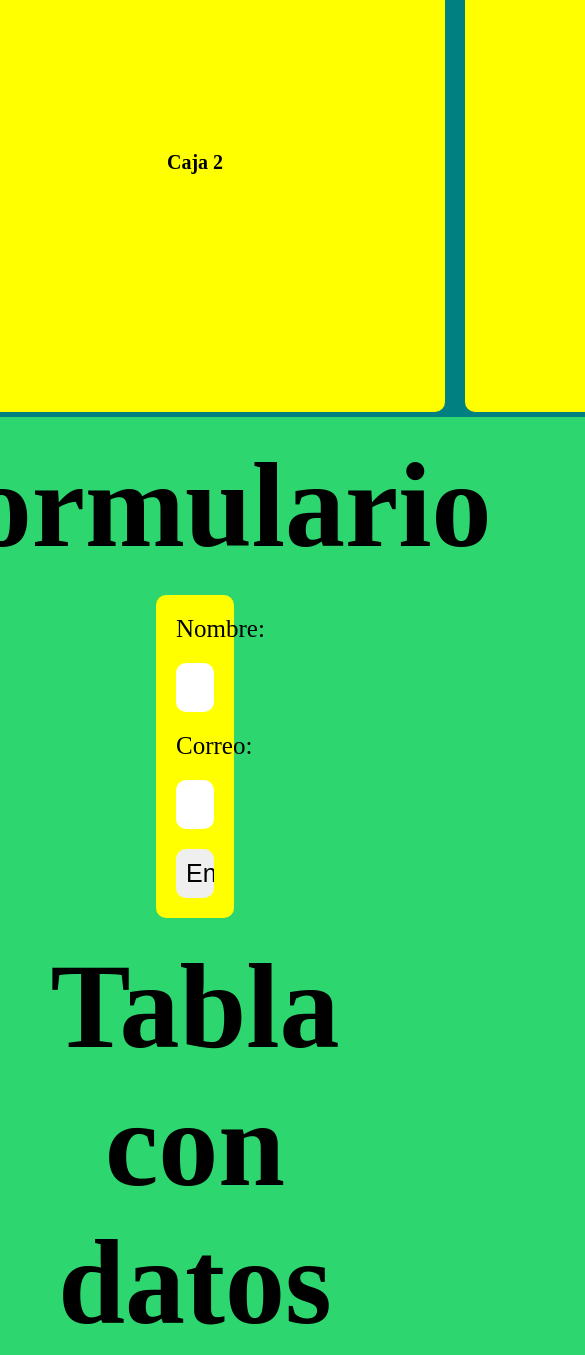
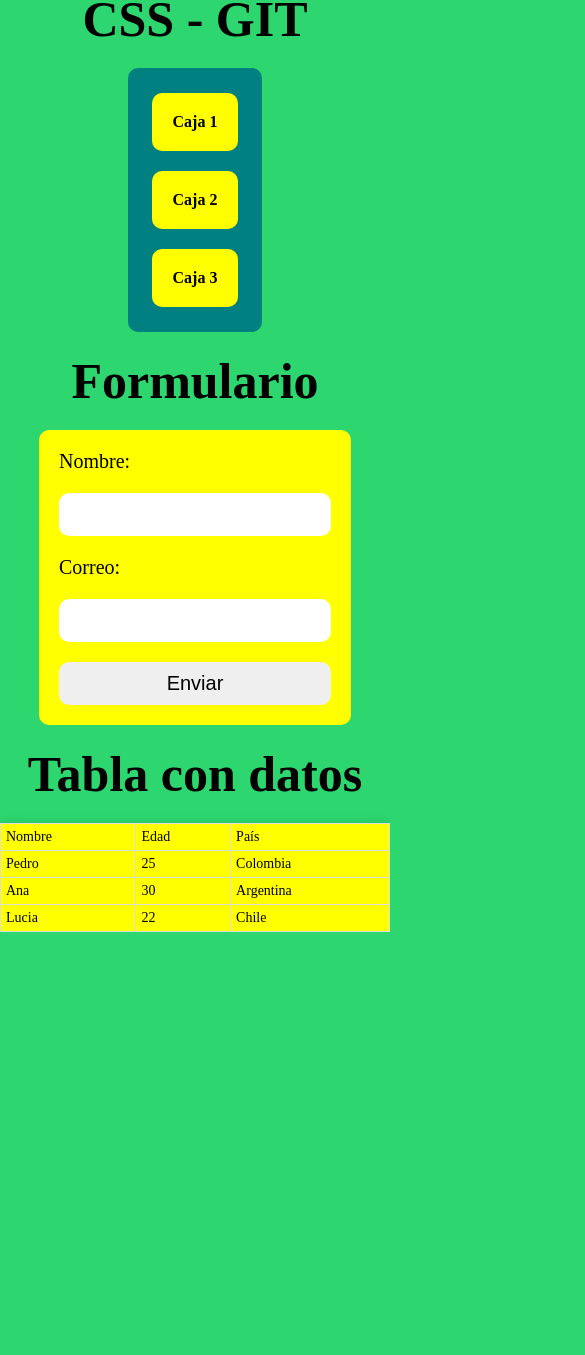
Before and after one commit to YeisonOtalvaro18/REPASO-HTML---GIT, a plain HTML site: page index.html in a window 390 px wide. Shown: the top 1355 px of the page, 585 px wide, since content can reach past the window. After the commit the page ends 932 px from the top, so only its background shows below. Drawn offline with Linux system fonts and the light colour scheme.

Commit message:
Agregando mediaqueris y hovers

```diff
--- a/style.css
+++ b/style.css
@@ -80,3 +80,63 @@ th {
     background-color: #007BFF;
     color: white;
 }
+input[type="button"]:hover {
+    background-color: #0056b3;
+}
+
+
+@media (max-width: 1024px) {
+    h1, h2, h3 {
+        font-size: 80px;
+    }
+
+    .padre {
+        flex-direction: column;
+        height: auto;
+        padding: 20px;
+    }
+
+    .hijo {
+        width: 80%;
+        height: auto;
+        font-size: 18px;
+    }
+
+    form {
+        width: 60%;
+    }
+
+    table {
+        width: 90%;
+    }
+}
+
+
+@media (max-width: 768px) {
+    h1, h2, h3 {
+        font-size: 50px;
+    }
+
+    .hijo {
+        width: 90%;
+        font-size: 16px;
+    }
+
+    form {
+        width: 80%;
+        font-size: 20px;
+    }
+
+    input {
+        font-size: 20px;
+    }
+
+    table {
+        width: 100%;
+        font-size: 14px;
+    }
+
+    th, td {
+        padding: 5px;
+    }
+}
```
